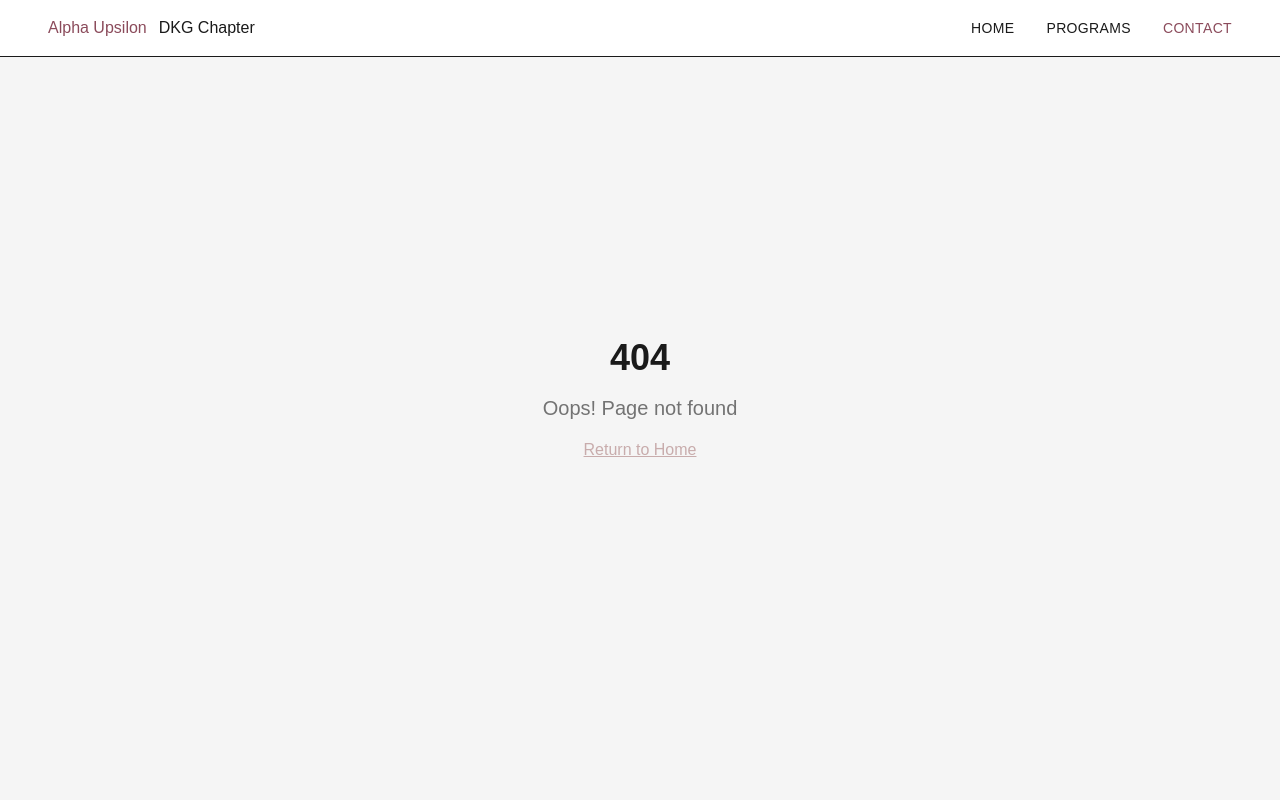
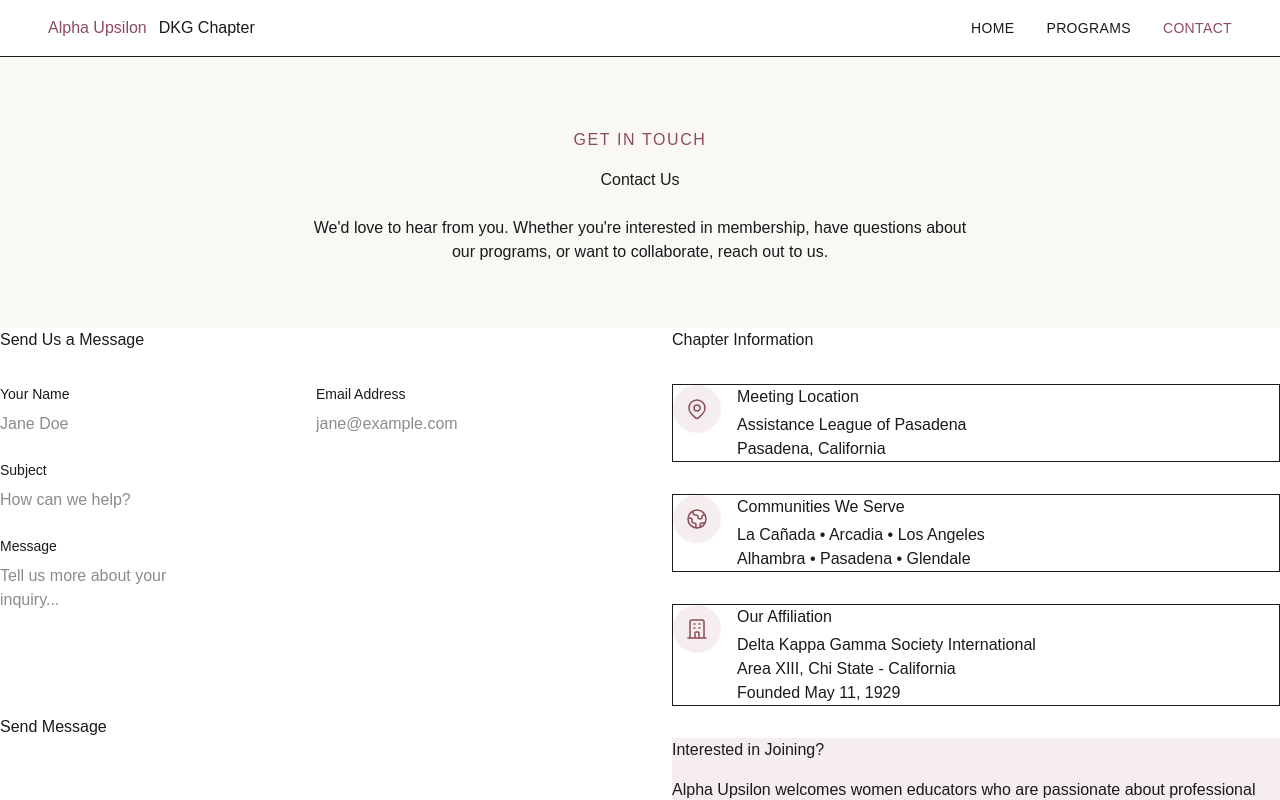
Before and after one commit to Nomolos29/gammaphidkgca, a Next.js app: page /contact in a window 1280 px wide. Before the commit this address had no page. Shown: the top 800 px of the page. Built offline with nearby package versions, Linux system fonts and the light colour scheme.

Commit message:
Created contact page

```diff
--- /dev/null
+++ b/app/contact/page.tsx
@@ -0,0 +1,117 @@
+import { ContactForm } from "@/components/ui";
+
+
+
+const Contact = () => {
+  return (
+    <div className="min-h-screen bg-background">
+
+      {/* Hero */}
+      <section className="pt-32 pb-16 px-6 md:px-12 bg-secondary">
+        <div className="container-narrow text-center">
+          <span className="text-small uppercase tracking-widest text-accent">Get In Touch</span>
+          <h1 className="heading-xl text-foreground mt-4 mb-6">
+            Contact Us
+          </h1>
+          <p className="text-body max-w-2xl mx-auto">
+            We'd love to hear from you. Whether you're interested in membership,
+            have questions about our programs, or want to collaborate, reach out to us.
+          </p>
+        </div>
+      </section>
+
+      {/* Contact Content */}
+      <section className="section-padding">
+        <div className="container-narrow">
+          <div className="grid grid-cols-1 lg:grid-cols-2 gap-16">
+            {/* Contact Form */}
+            <div>
+              <h2 className="heading-md text-foreground mb-8">Send Us a Message</h2>
+              <ContactForm />
+            </div>
+
+            {/* Contact Info */}
+            <div className="space-y-8">
+              <h2 className="heading-md text-foreground mb-8">Chapter Information</h2>
+
+              {/* Location */}
+              <div className="card-elegant border border-border">
+                <div className="flex items-start gap-4">
+                  <div className="flex-shrink-0 w-12 h-12 rounded-full bg-rose-light flex items-center justify-center">
+                    <svg className="w-6 h-6 text-accent" fill="none" stroke="currentColor" viewBox="0 0 24 24">
+                      <path strokeLinecap="round" strokeLinejoin="round" strokeWidth={1.5} d="M17.657 16.657L13.414 20.9a1.998 1.998 0 01-2.827 0l-4.244-4.243a8 8 0 1111.314 0z" />
+                      <path strokeLinecap="round" strokeLinejoin="round" strokeWidth={1.5} d="M15 11a3 3 0 11-6 0 3 3 0 016 0z" />
+                    </svg>
+                  </div>
+                  <div>
+                    <h3 className="font-medium text-foreground mb-1">Meeting Location</h3>
+                    <p className="text-small">
+                      Assistance League of Pasadena
+                      <br />
+                      Pasadena, California
+                    </p>
+                  </div>
+                </div>
+              </div>
+
+              {/* Communities */}
+              <div className="card-elegant border border-border">
+                <div className="flex items-start gap-4">
+                  <div className="flex-shrink-0 w-12 h-12 rounded-full bg-rose-light flex items-center justify-center">
+                    <svg className="w-6 h-6 text-accent" fill="none" stroke="currentColor" viewBox="0 0 24 24">
+                      <path strokeLinecap="round" strokeLinejoin="round" strokeWidth={1.5} d="M3.055 11H5a2 2 0 012 2v1a2 2 0 002 2 2 2 0 012 2v2.945M8 3.935V5.5A2.5 2.5 0 0010.5 8h.5a2 2 0 012 2 2 2 0 104 0 2 2 0 012-2h1.064M15 20.488V18a2 2 0 012-2h3.064M21 12a9 9 0 11-18 0 9 9 0 0118 0z" />
+                    </svg>
+                  </div>
+                  <div>
+                    <h3 className="font-medium text-foreground mb-1">Communities We Serve</h3>
+                    <p className="text-small">
+                      La Cañada • Arcadia • Los Angeles
+                      <br />
+                      Alhambra • Pasadena • Glendale
+                    </p>
+                  </div>
+                </div>
+              </div>
+
+              {/* Affiliation */}
+              <div className="card-elegant border border-border">
+                <div className="flex items-start gap-4">
+                  <div className="flex-shrink-0 w-12 h-12 rounded-full bg-rose-light flex items-center justify-center">
+                    <svg className="w-6 h-6 text-accent" fill="none" stroke="currentColor" viewBox="0 0 24 24">
+                      <path strokeLinecap="round" strokeLinejoin="round" strokeWidth={1.5} d="M19 21V5a2 2 0 00-2-2H7a2 2 0 00-2 2v16m14 0h2m-2 0h-5m-9 0H3m2 0h5M9 7h1m-1 4h1m4-4h1m-1 4h1m-5 10v-5a1 1 0 011-1h2a1 1 0 011 1v5m-4 0h4" />
+                    </svg>
+                  </div>
+                  <div>
+                    <h3 className="font-medium text-foreground mb-1">Our Affiliation</h3>
+                    <p className="text-small">
+                      Delta Kappa Gamma Society International
+                      <br />
+                      Area XIII, Chi State - California
+                      <br />
+                      Founded May 11, 1929
+                    </p>
+                  </div>
+                </div>
+              </div>
+
+              {/* Join CTA */}
+              <div className="card-elegant bg-rose-light">
+                <h3 className="heading-sm text-foreground mb-4">Interested in Joining?</h3>
+                <p className="text-small mb-4">
+                  Alpha Upsilon welcomes women educators who are passionate about
+                  professional growth and making a difference in education. Members
+                  are invited by current members.
+                </p>
+                <p className="text-small italic">
+                  "Leading Women Educators Impacting Education Worldwide"
+                </p>
+              </div>
+            </div>
+          </div>
+        </div>
+      </section>
+    </div>
+  );
+};
+
+export default Contact;
--- a/components/ui/index.ts
+++ b/components/ui/index.ts
@@ -1 +1,2 @@
 export { default as EventCard } from "./EventCard"
+export { default as ContactForm } from "./ContactForm"
```
